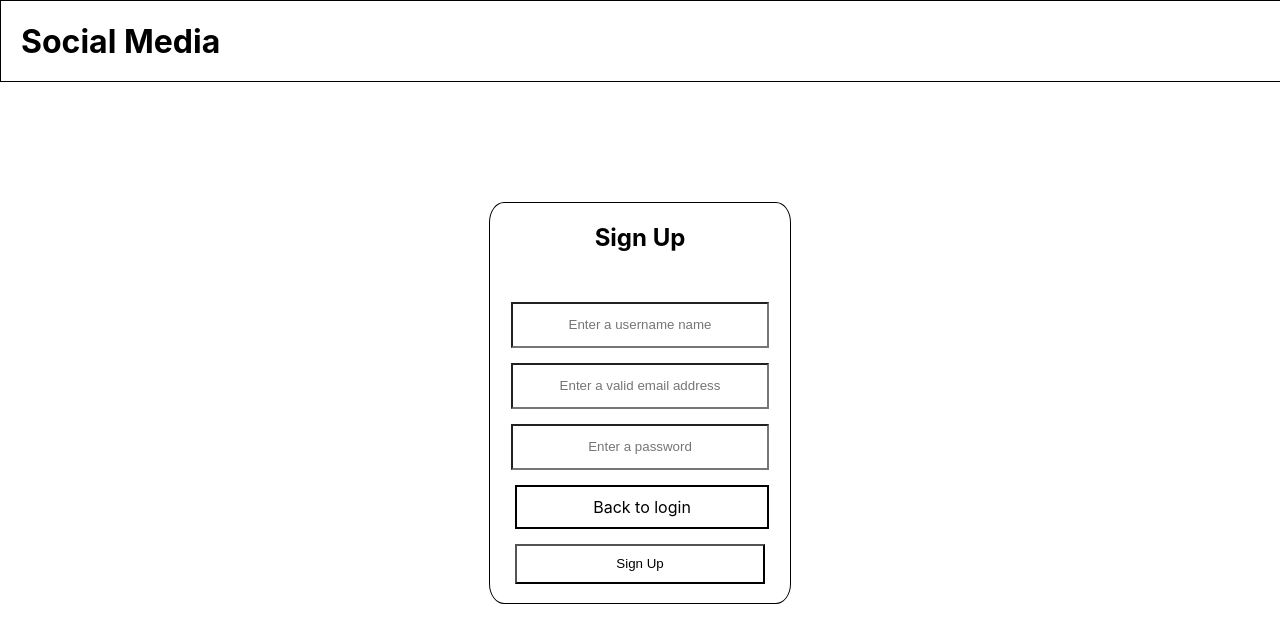
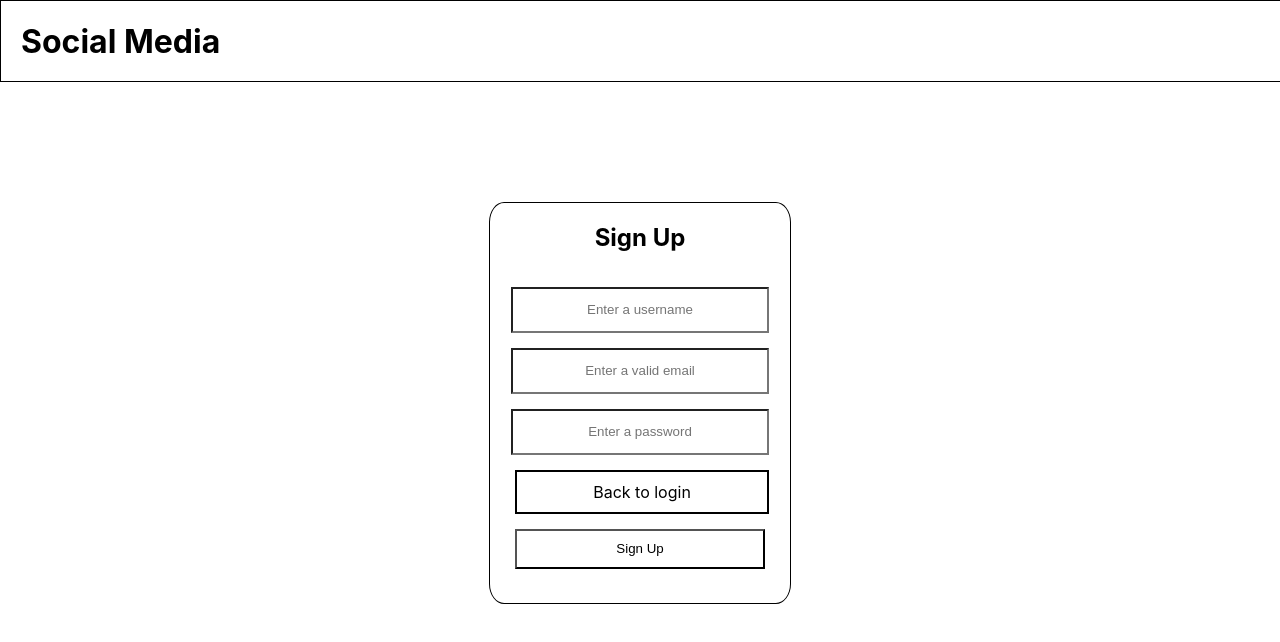
Before and after one commit to Tomal1/social-media, a React (Create React App) app: page /Signup in a window 1280 px wide. Shown: the top 642 px of the page. Built offline with nearby package versions, Linux system fonts and the light colour scheme.

Commit message:
login modal username replace with email because people more likly to remember email than username

```diff
--- a/src/Components/Login/index.js
+++ b/src/Components/Login/index.js
@@ -1,17 +1,23 @@
-import React from "react";
+import React, { useState } from "react";
+import { Link } from "react-router-dom";
 
-import { Link } from "react-router-dom";
 
 import "./login.css";
 
 const Login = () =>{
+
+    const [values, setValues] = useState({
+
+        email: "",
+        password: ""
+    })
 
     return(
         <>
         <div className="loginCon" action="">
             <form class="loginform">
                 <h2>Log In</h2>
-                <input type="text" placeholder="Username" className="Username"/>
+                <input type="email" placeholder="Email" className="Email"/>
                 <input type="password" placeholder="Password"/>
                 <Link to="/" className="Login modalLinks">login</Link>
                 <Link to="/Signup" className="SignUp modalLinks">Sign Up</Link>
--- a/src/Components/Login/login.css
+++ b/src/Components/Login/login.css
@@ -23,8 +23,8 @@ input{
    text-align: center;
 }
 
-.Username{
-  margin-top: 20%;
+.Email{
+  margin-top: 5%;
 }
 
 
--- a/src/Components/Signup/index.js
+++ b/src/Components/Signup/index.js
@@ -16,8 +16,8 @@ const Signup = () =>{
 
             <form class="signUpForm">
                 <h2>Sign Up</h2>
-                <input type="text" placeholder="Enter a username name" className="Username2"/>
-                <input type="email" placeholder="Enter a valid email address"/>
+                <input type="text" placeholder="Enter a username" className="Username"/>
+                <input type="email" placeholder="Enter a valid email"/>
                 <input type="password" placeholder="Enter a password"/>
                 <Link to="/" className="Login modalLinks">Back to login</Link>
                 <input type="button" value="Sign Up" className="SignUp2" />
--- a/src/Components/Signup/signup.css
+++ b/src/Components/Signup/signup.css
@@ -22,8 +22,8 @@ input{
    text-align: center;
 }
 
-.Username2{
-  margin-top: 10%;
+.Username{
+  margin-top: 5%;
 }
 
 
```
